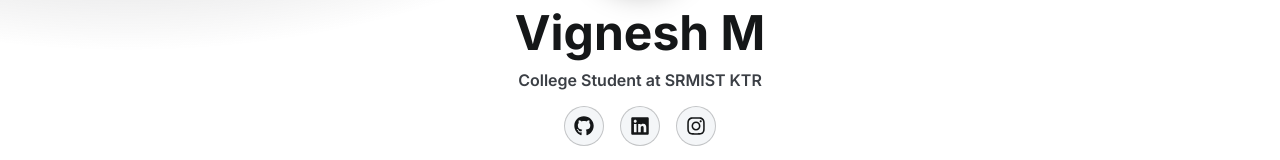
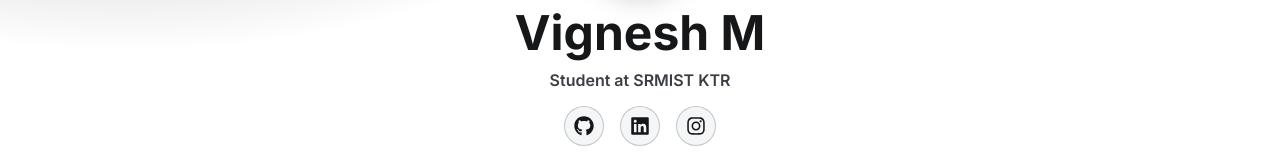
Before and after one commit to Vicki0111/portfolio-website, a React (Vite) app: page / in a window 1280 px wide. Shown: the part 269-429 px from the top of the page. Built offline with nearby package versions, Linux system fonts and the light colour scheme.

Commit message:
Update App.jsx

```diff
--- a/src/App.jsx
+++ b/src/App.jsx
@@ -4,7 +4,7 @@ import './App.css'
 
 export default function App() {
   const name = 'Vignesh M'
-  const tagline = 'College Student at SRMIST KTR'
+  const tagline = 'Student at SRMIST KTR'
   const email = 'vicvignesh0111@gmail.com'
   const phone = '+91 6379278253'
   const phoneTel = '+916379278253'
```
